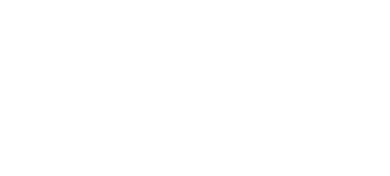
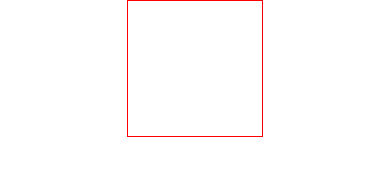
Before and after one commit to EvanMcGrath/etch-a-sketch, a plain HTML site: page index.html in a window 390 px wide. Drawn offline with Linux system fonts and the light colour scheme.

Commit message:
Add responsive grid container

```diff
--- a/index.html
+++ b/index.html
@@ -6,13 +6,18 @@
         <meta name="viewport" content="width=device-width, initial-scale=1">
         <meta name="description" content="My etch-a-sketch project, from The Odin Project's fundamentals course">
         <meta name="keywords" content="Game, Front-end, Coding, Web-Development, Front-end Developer">
+
+        <link rel="stylesheet" href="styles.css">
+
         <title>Etch-a-Sketch</title>
 
         <script src="scripts.js" defer></script>
     </head>
 
     <body>
-        <div id="gridContainer"></div>
+        <div id="gridContainer">
+            <div id="gridContent"></div>
+        </div>
     </body>
 
 </html>
--- a/scripts.js
+++ b/scripts.js
@@ -1,10 +1,10 @@
 
 document.addEventListener("DOMContentLoaded", () => {
 
-    let gridContainer = document.getElementById("gridContainer");
+    let gridContent = document.getElementById("gridContent");
 
     for (i = 0; i < 16; i++) {
         let gridDiv = document.createElement("div");
-        gridContainer.appendChild(gridDiv);
+        gridContent.appendChild(gridDiv);
     }
 })
--- a/styles.css
+++ b/styles.css
@@ -0,0 +1,46 @@
+/*******************CSS Reset via digitalocean.com *****/
+
+    html {
+    box-sizing: border-box;
+    font-size: 16px;
+  }
+
+  *, *:before, *:after {
+    box-sizing: inherit;
+  }
+
+  body, h1, h2, h3, h4, h5, h6, p, ol, ul {
+    margin: 0;
+    padding: 0;
+    font-weight: normal;
+  }
+
+  ol, ul {
+    list-style: none;
+  }
+
+  img {
+    max-width: 100%;
+    height: auto;
+  }
+
+/************* Layout Styles **************/
+
+#gridContainer {
+    position:relative;
+    width: 35%;
+    margin: 0 auto;
+    border: 1px solid red;
+}
+
+#gridContainer:after {
+    content: "";
+    display: block;
+    padding-bottom:100%;
+}
+
+#gridContent {
+    position:absolute;
+    width:100%;
+    height:100%;
+}
```
